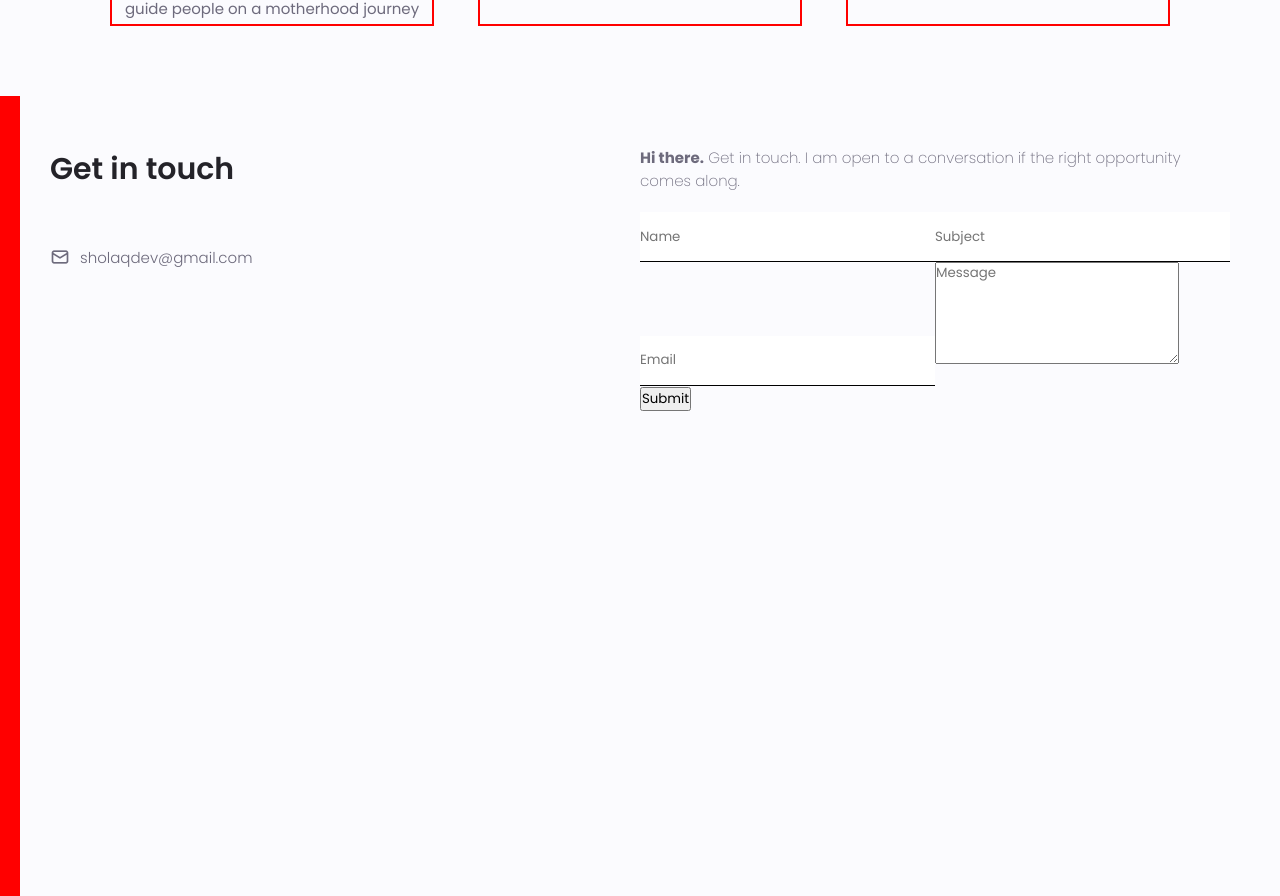
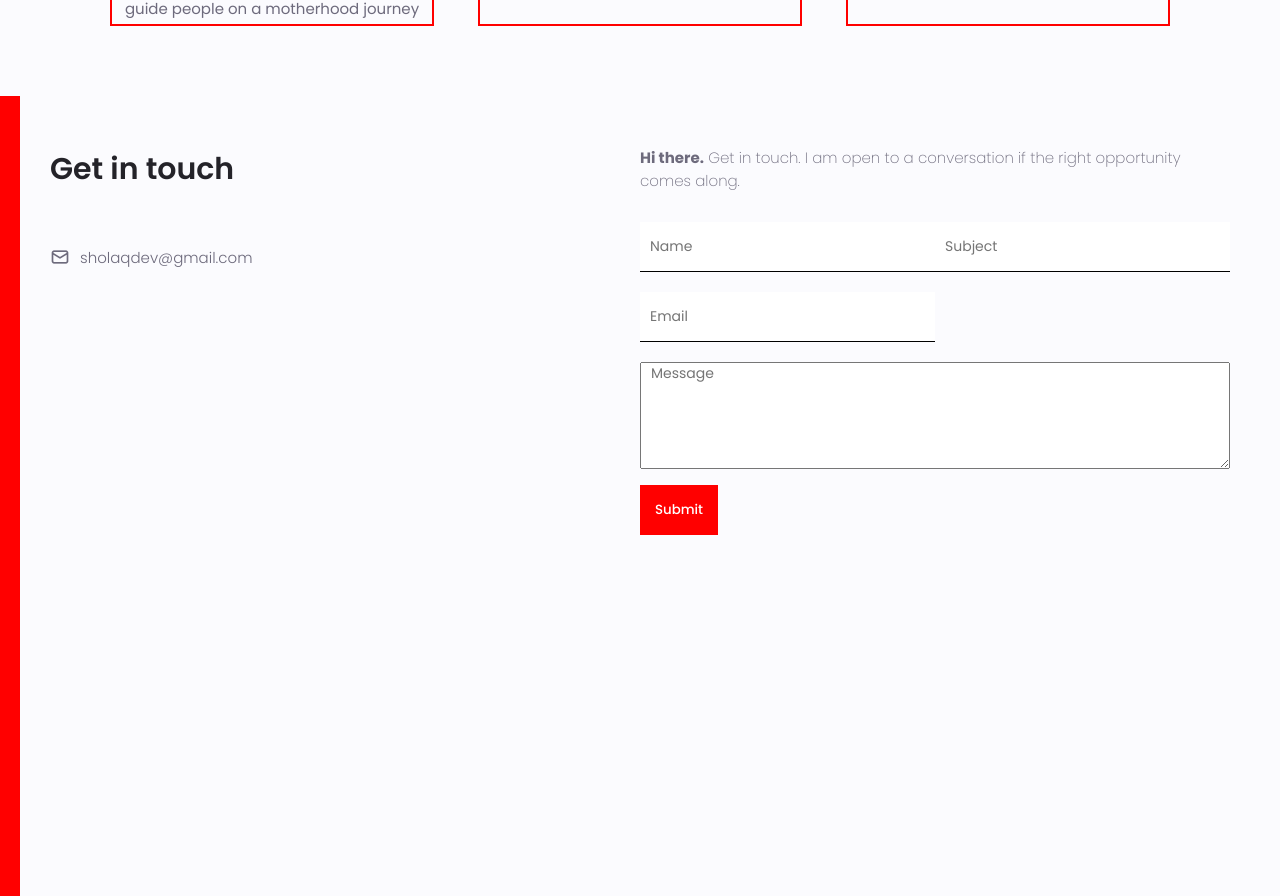
Before and after one commit to codewurld/my-portfolio-site, a React (Create React App) app: page /contact in a window 1280 px wide. Shown: the part 2053-2949 px from the top of the page. Built offline with nearby package versions, Linux system fonts and the light colour scheme.

Commit message:
installed emailjs

```diff
--- a/package.json
+++ b/package.json
@@ -7,6 +7,7 @@
     "@testing-library/jest-dom": "^5.11.4",
     "@testing-library/react": "^11.1.0",
     "@testing-library/user-event": "^12.1.10",
+    "emailjs-com": "^3.2.0",
     "ityped": "^1.0.3",
     "react": "^17.0.2",
     "react-dom": "^17.0.2",
--- a/src/components/contactme/contactme.css
+++ b/src/components/contactme/contactme.css
@@ -21,7 +21,11 @@
 }
 
 .contact-me-right{
-    flex: 1
+    flex: 1;
+    display: flex;
+    flex-direction: column;
+    align-items: center;
+    justify-content: center;
 }
 
 .contact-me-info-item{
@@ -56,4 +60,24 @@ input{
     height: 50px;
     border: none;
     border-bottom: 1px solid black;
+    margin: 10px 0px;
+    font-size: 14px;
+    padding-left: 10px;
 }
+
+textarea{
+    width: 100%;
+    margin: 10px 0px;
+    font-size: 14px;
+    padding-left: 10px;
+}
+
+button{
+    border: none;
+    padding: 15px;
+    background-color: red;
+    color: white;
+    font-weight: 500;
+    cursor: pointer;
+
+}
```
Also changed, not shown: 2 other files (tests, documents, lock files or other folders).
